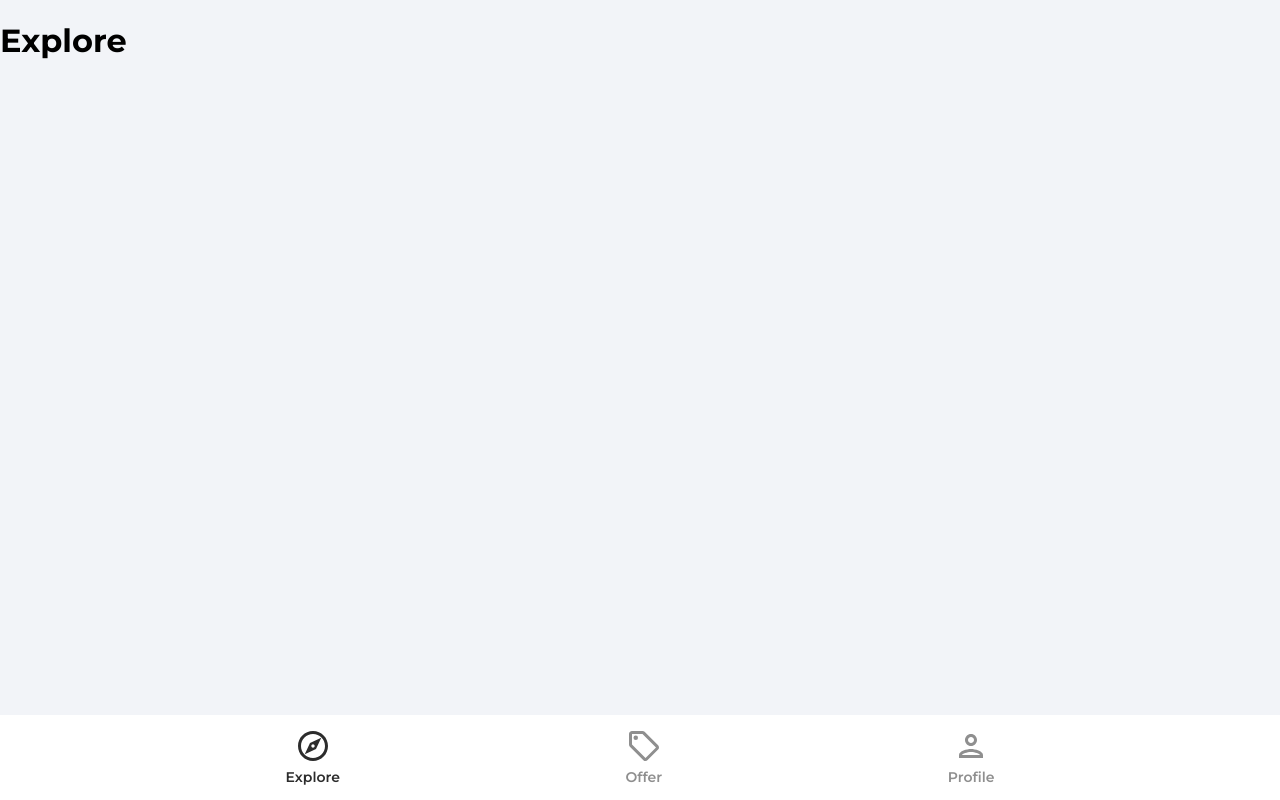
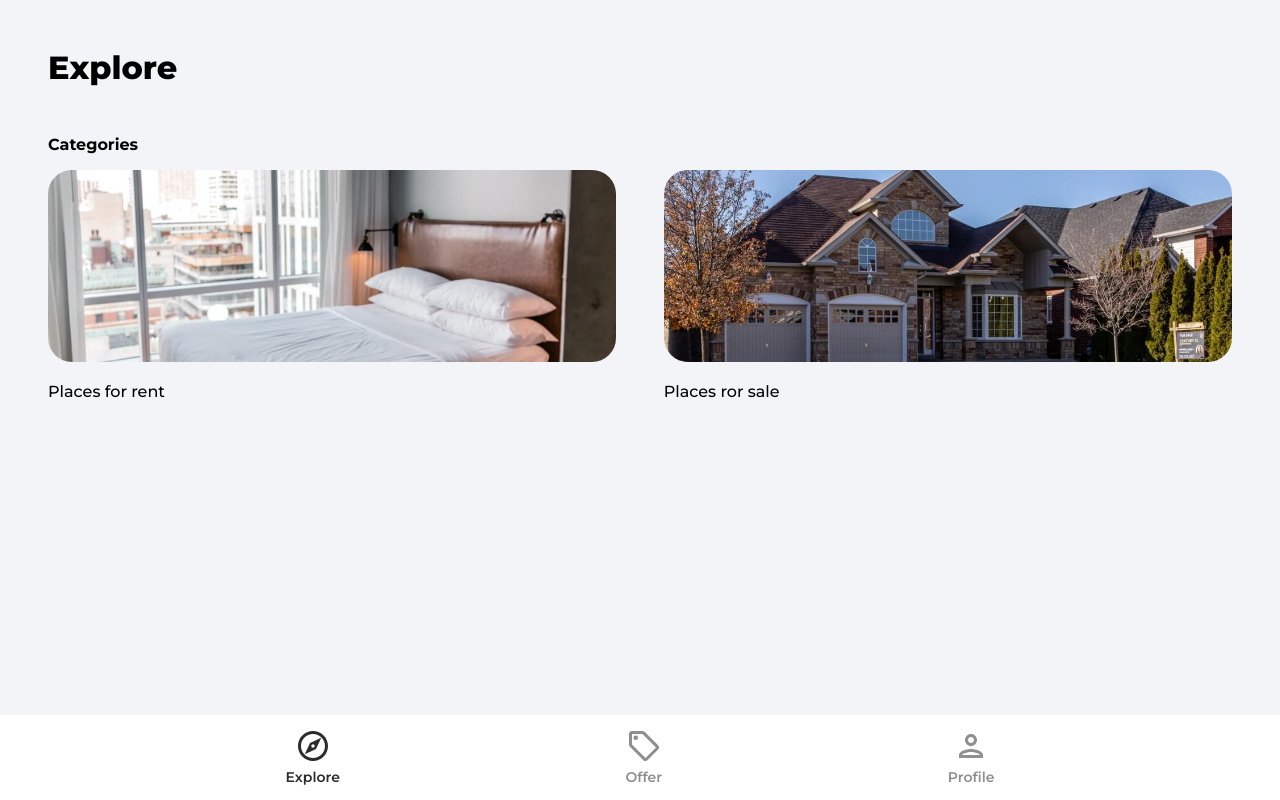
Before and after one commit to bcherrera14/house-marketplace, a React (Create React App) app: page / in a window 1280 px wide. Built offline with nearby package versions, Linux system fonts and the light colour scheme.

Commit message:
create category page

```diff
--- a/src/App.js
+++ b/src/App.js
@@ -9,6 +9,7 @@
 import Signin from './pages/Signin';
 import Signup from './pages/Signup';
 import ForgotPassword from './pages/ForgotPassword';
+import Category from './pages/Category';
 
 function App() {
 	return (
@@ -17,6 +18,7 @@
 				<Routes>
 					<Route path="/" element={<Explore />} />
 					<Route path="/offers" element={<Offers />} />
+					<Route path="/category/:categoryName" element={<Category />} />
 					<Route path='/profile' element={<PrivateRoute/>}>
 						<Route path="/profile" element={<Profile />} />
 					</Route>
--- /dev/null
+++ b/src/pages/Category.jsx
@@ -0,0 +1,9 @@
+import React from 'react'
+
+function Category() {
+  return (
+    <div>Category</div>
+  )
+}
+
+export default Category
--- a/src/pages/Explore.jsx
+++ b/src/pages/Explore.jsx
@@ -1,9 +1,32 @@
 import React from 'react';
+import { Link } from 'react-router-dom';
+import rentCategoryImage from '../assets/jpg/rentCategoryImage.jpg'
+import sellCategoryImage from '../assets/jpg/sellCategoryImage.jpg'
+
 
 function Explore() {
 	return (
-		<div>
-			<h1>Explore</h1>
+		<div className='explore'>
+			<header>
+				<p className="pageHeader">
+					Explore
+				</p>
+				<main>
+					{/* Slider */}
+
+					<p className="exploreCategoryHeading">Categories</p>
+					<div className="exploreCategories">
+						<Link to='/category/rent'>
+							<img src={rentCategoryImage} alt="rent" className='exploreCategoryImg' />
+							<p className="exploreCategoryName">Places for rent</p>
+						</Link>
+						<Link to='/category/sell'>
+							<img src={sellCategoryImage} alt="sell" className='exploreCategoryImg' />
+							<p className="exploreCategoryName">Places ror sale</p>
+						</Link>
+					</div>
+				</main>
+			</header>
 		</div>
 	);
 }
```
